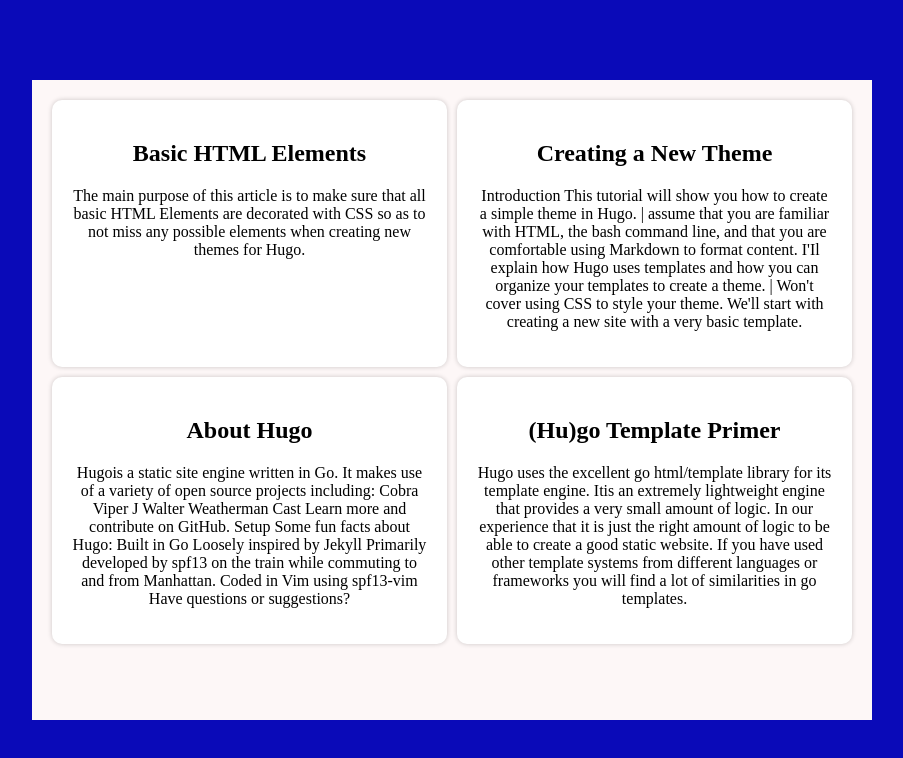
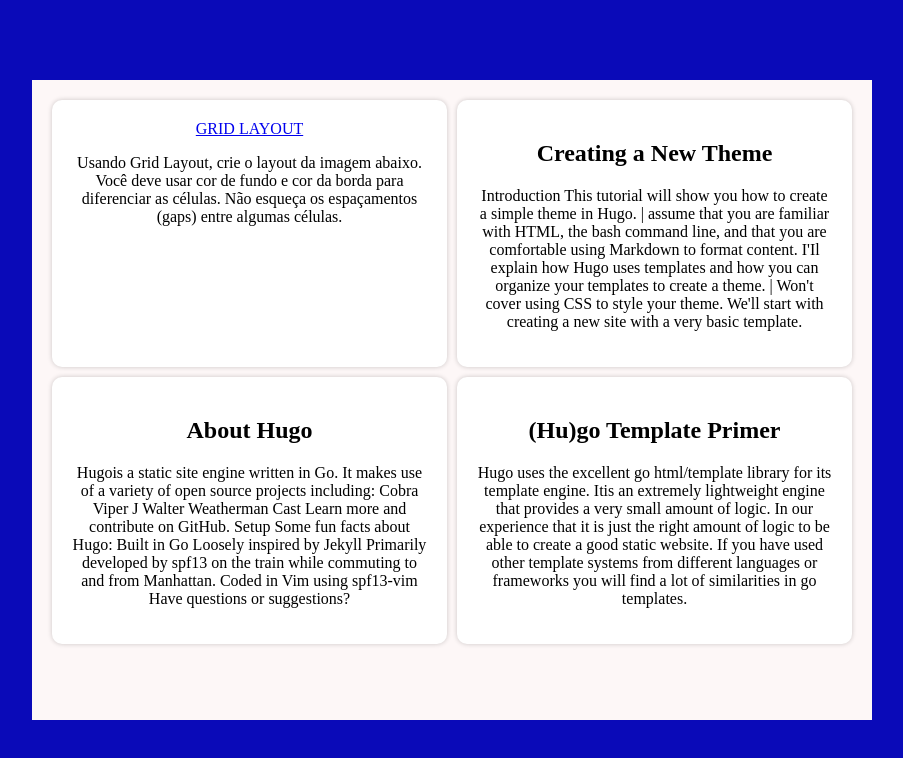
Before and after one commit to aks10-ifal/projetos, a plain HTML site: page index.html in a window 1280 px wide. Shown: the whole page, without its empty margins (188-1091 px from the left). Drawn offline with Linux system fonts and the light colour scheme.

Commit message:
Update index.html

```diff
--- a/index.html
+++ b/index.html
@@ -11,10 +11,10 @@
 <body>
     <div class="xd">
         <div class="project">
-            <h2>Basic HTML Elements</h2>
-            <p>The main purpose of this article is to make sure that all basic HTML Elements
-are decorated with CSS so as to not miss any possible elements when
-creating new themes for Hugo.
+             <a href="https://aks10-ifal.github.io/grid/">GRID LAYOUT </a> <br>
+
+            <p>Usando Grid Layout, crie o layout da imagem abaixo. Você deve usar cor de fundo e cor da borda para diferenciar as células. Não esqueça os espaçamentos (gaps) entre algumas células.
+
 </p>
         </div>
         <div class="project">
```
